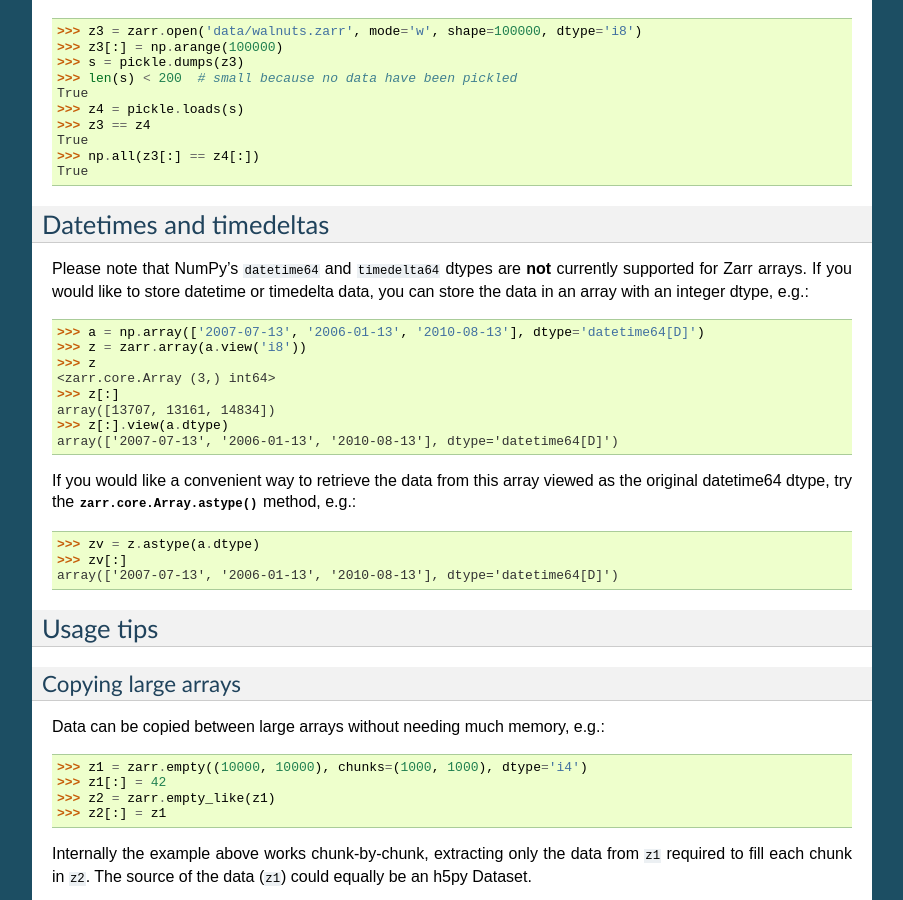
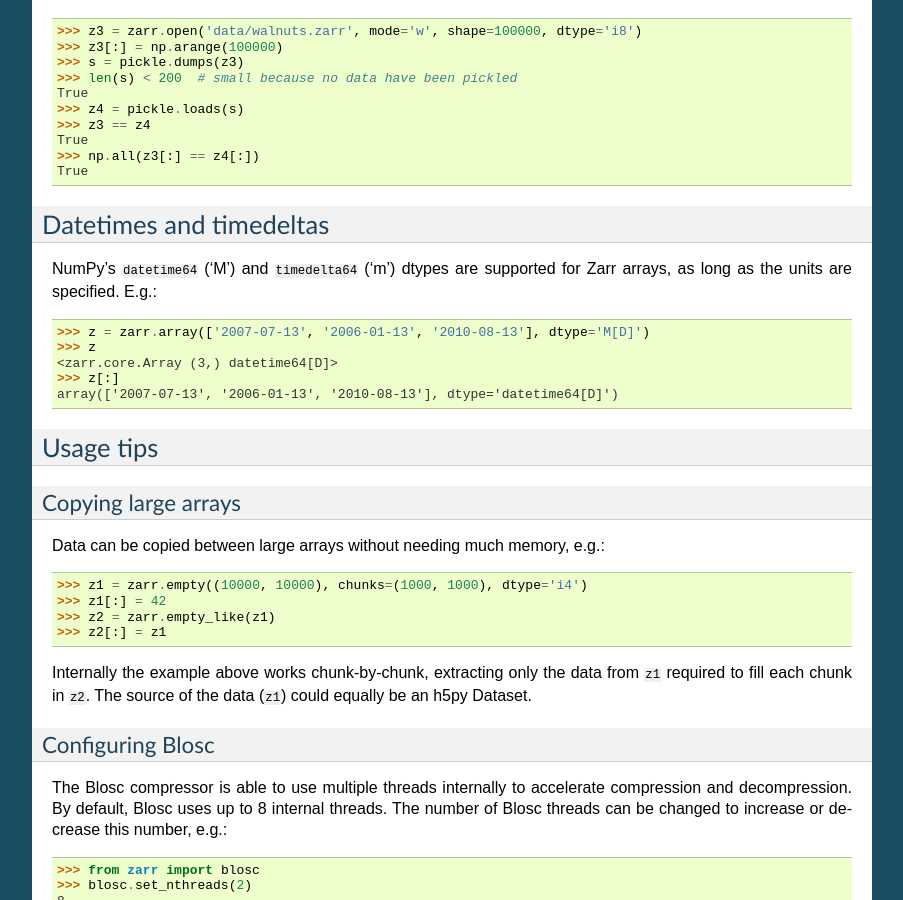
Before and after one commit to enthusiastdev121/zarr-python, a Sphinx documentation site: the page built from docs/tutorial.rst, in a window 1280 px wide and 900 px high, scrolled down 16855 px. Shown: the whole window, without its empty margins (198-1101 px from the left). Built offline with Sphinx 7.4.7, drawn with Linux system fonts in a browser that asks for light colours; the version number could not be read and is left out.

Commit message:
modify tutorial for datetime support

```diff
--- a/docs/tutorial.rst
+++ b/docs/tutorial.rst
@@ -1079,24 +1079,13 @@ E.g., pickle/unpickle an array stored on disk::
 Datetimes and timedeltas
 ------------------------
 
-Please note that NumPy's ``datetime64`` and ``timedelta64`` dtypes are **not** currently
-supported for Zarr arrays. If you would like to store datetime or timedelta data, you
-can store the data in an array with an integer dtype, e.g.::
+NumPy's ``datetime64`` ('M') and ``timedelta64`` ('m') dtypes are supported for Zarr
+arrays, as long as the units are specified. E.g.::
 
-    >>> a = np.array(['2007-07-13', '2006-01-13', '2010-08-13'], dtype='datetime64[D]')
-    >>> z = zarr.array(a.view('i8'))
+    >>> z = zarr.array(['2007-07-13', '2006-01-13', '2010-08-13'], dtype='M[D]')
     >>> z
-    <zarr.core.Array (3,) int64>
+    <zarr.core.Array (3,) datetime64[D]>
     >>> z[:]
-    array([13707, 13161, 14834])
-    >>> z[:].view(a.dtype)
-    array(['2007-07-13', '2006-01-13', '2010-08-13'], dtype='datetime64[D]')
-
-If you would like a convenient way to retrieve the data from this array viewed as the
-original datetime64 dtype, try the :func:`zarr.core.Array.astype` method, e.g.::
-
-    >>> zv = z.astype(a.dtype)
-    >>> zv[:]
     array(['2007-07-13', '2006-01-13', '2010-08-13'], dtype='datetime64[D]')
 
 .. _tutorial_tips:
```
